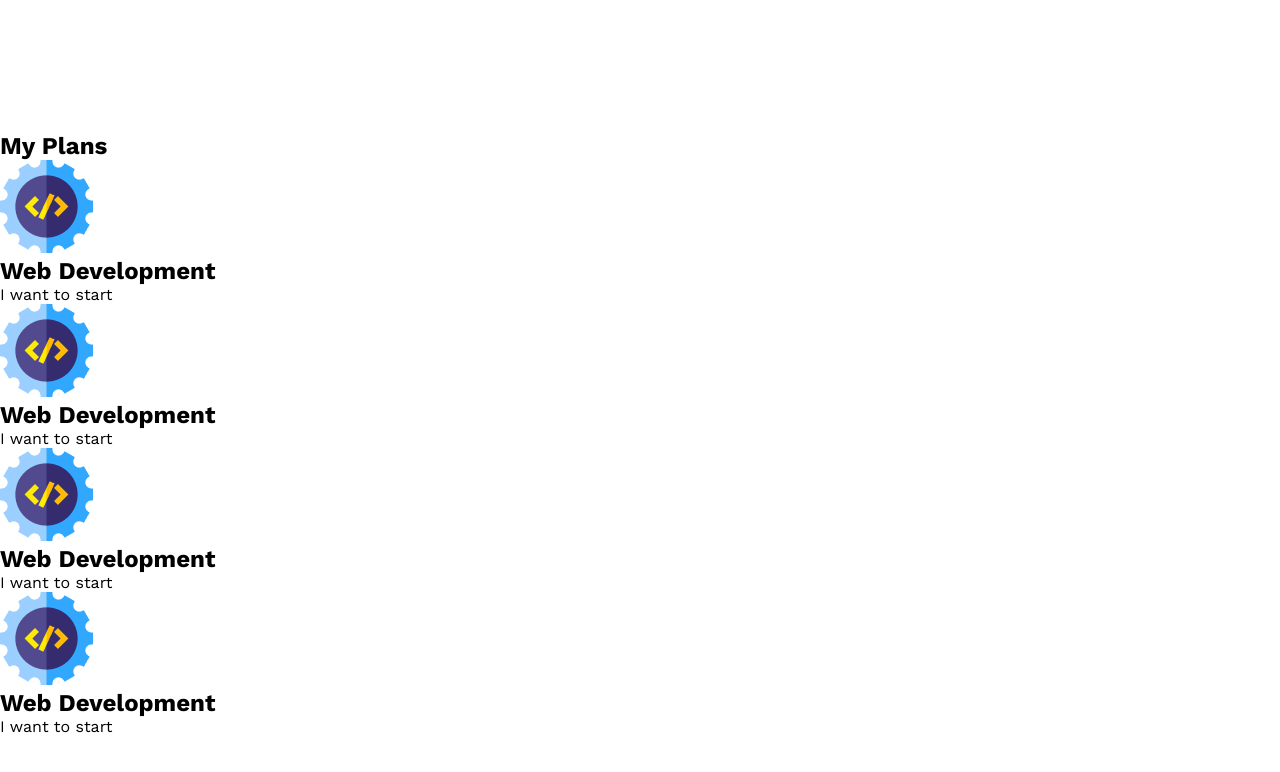
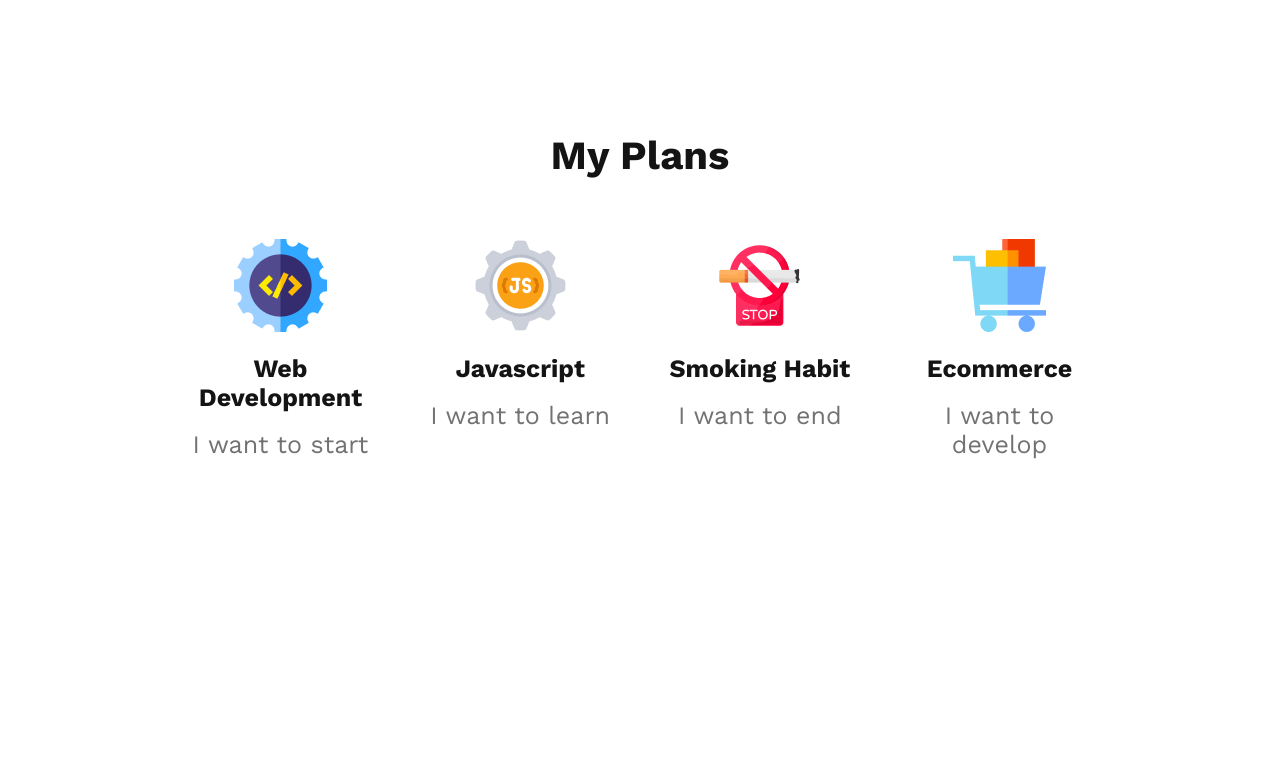
Before and after one commit to NishatNuzhatK/milestone-1-practice, a plain HTML site: page index.html in a window 1280 px wide. Shown: the part 1663-2435 px from the top of the page. After the commit the page ends 2252 px from the top, so only its background shows below. Drawn offline with nearby package versions, Linux system fonts and the light colour scheme.

Commit message:
added the plan section

```diff
--- a/index.html
+++ b/index.html
@@ -75,27 +75,24 @@
 
                     </div>
                     <div class="plan-card">
-                        <img src="images/icons/web.png" alt="">
-                        <h2>Web Development</h2>
-                        <p>I want to start</p>
+                        <img src="images/icons/js.png" alt="">
+                        <h2>Javascript</h2>
+                        <p>I want to learn</p>
 
                     </div>
                     <div class="plan-card">
-                        <img src="images/icons/web.png" alt="">
-                        <h2>Web Development</h2>
-                        <p>I want to start</p>
+                        <img src="images/icons/smoke.png" alt="">
+                        <h2>Smoking Habit</h2>
+                        <p>I want to end</p>
 
                     </div>
                     <div class="plan-card">
-                        <img src="images/icons/web.png" alt="">
-                        <h2>Web Development</h2>
-                        <p>I want to start</p>
+                        <img src="images/icons/ecom.png" alt="">
+                        <h2>Ecommerce</h2>
+                        <p>I want to develop</p>
 
                     </div>
-
-
                 </div>
-
             </div>
 
         </section>
--- a/styles/newme.css
+++ b/styles/newme.css
@@ -129,3 +129,54 @@ banner section starts */
 }
 
 /* plan section begins */
+
+#plan .plan-heading{
+    width: 71%;
+    max-width: 1140px;
+    margin: 0 auto;
+    justify-content: center;
+    /* border: 1px solid black;  */
+    margin-bottom: 60px;
+
+}
+
+.plan-heading h1{
+    text-align: center;
+    color: #151414;
+    font-weight: bold;
+    font-size: 40px;
+}
+
+#plan .card-container{
+    display: flex;
+    width: 71%;
+    max-width: 1140px;
+    margin: 0 auto;
+    gap: 50px;
+}
+
+.card-container .plan-card{
+      /* border: 1px solid black;  */
+    width: 270px;
+    text-align: center;
+
+}
+
+.plan-card img{
+    width: 93px;
+    margin-bottom: 18px;
+
+}
+
+.plan-card h2{
+    font-size: 25px;
+    font-weight: bold;
+    color: #151414;
+    margin-bottom: 18px;
+
+}
+
+.plan-card p{
+    font-size: 25px;
+    color: #737272;
+}
```
